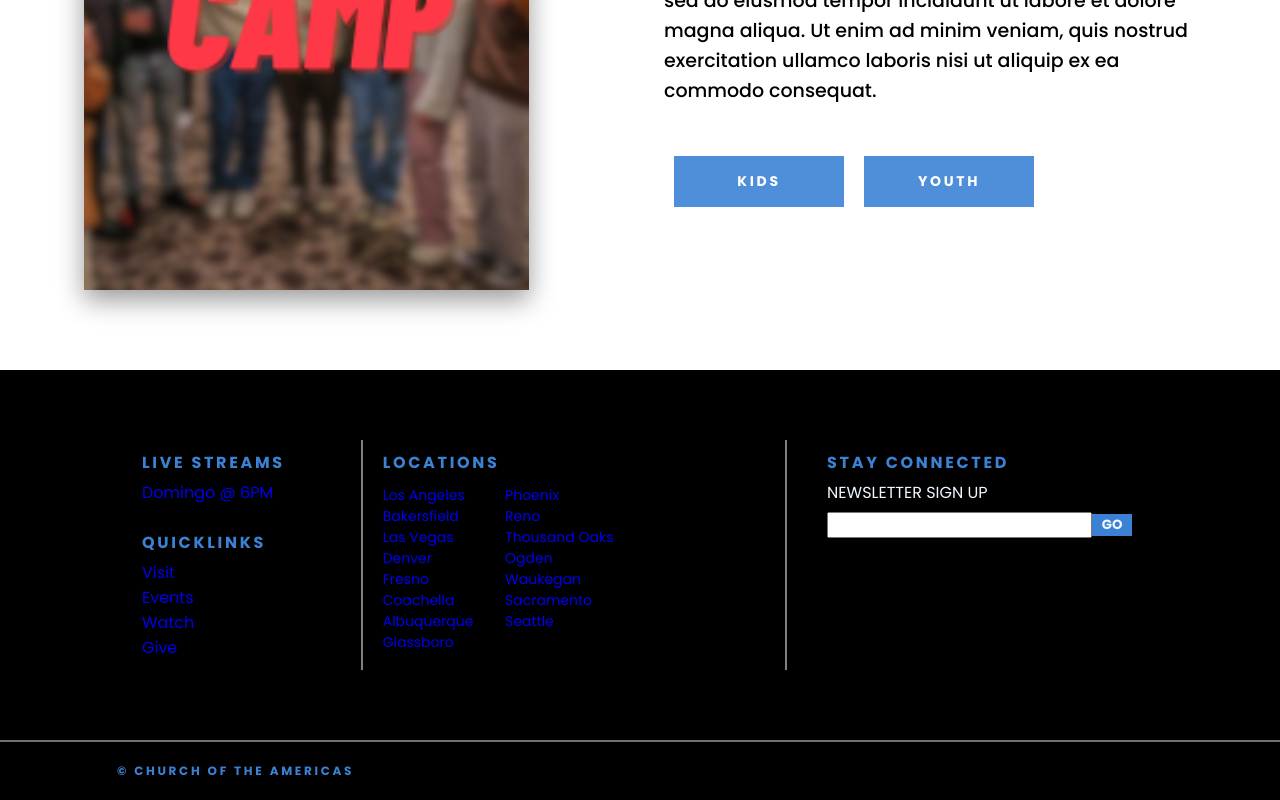
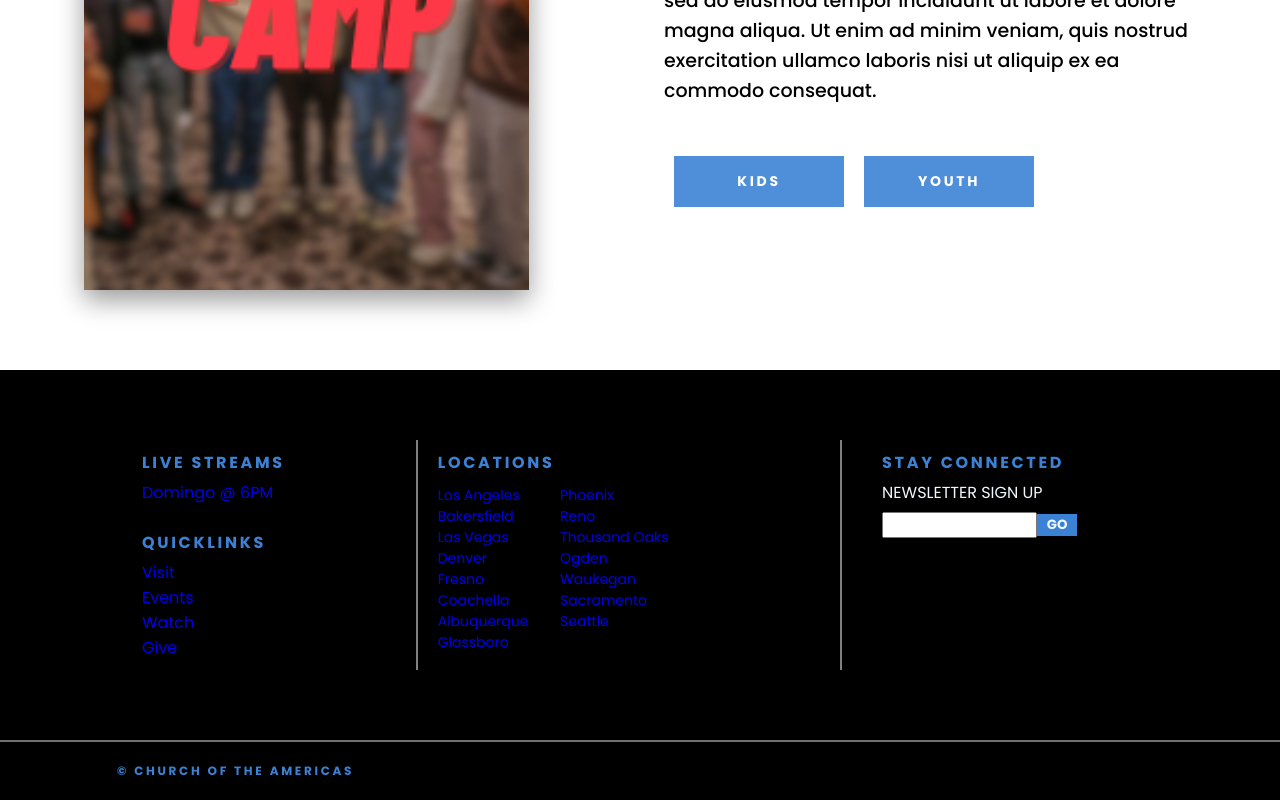
Before and after one commit to Jr-rojas/COTA, a React (Create React App) app: page / in a window 1280 px wide. Shown: the part 3984-4784 px from the top of the page. Built offline with nearby package versions, Linux system fonts and the light colour scheme.

Commit message:
Footer resposive design overflow

```diff
--- a/render.yaml
+++ b/render.yaml
@@ -7,4 +7,4 @@ services:
     routes:
       - type: rewrite
         source: /.*
-        destination: /index.js
+        destination: /
--- a/src/components/ChurchDetails.module.css
+++ b/src/components/ChurchDetails.module.css
@@ -23,6 +23,6 @@
     background-color: #ff5555;
     position: absolute;
     bottom:9px;
-    right:-20px;
+    left:430px;
     z-index: 1;
 }
--- a/src/components/Footer.module.css
+++ b/src/components/Footer.module.css
@@ -1,9 +1,5 @@
 .section{
     background-color: black;
-}
-
-.section a:hover{
-
 }
 
 .section2{
@@ -90,6 +86,10 @@ h5 ~ li:hover,
     text-transform: uppercase;
 }
 
+.form span input[type="email"]{
+    max-width: 155px;
+}
+
 .form span input[type="submit"]{
     width: 40px;
     height: 22px;
```
